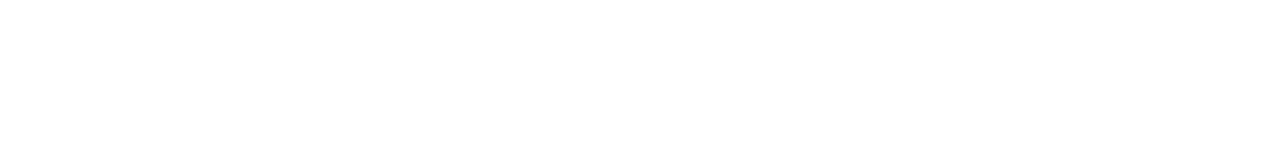
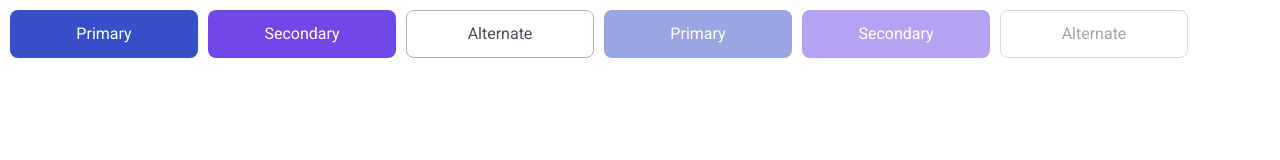
Before and after one commit to js-tasks-ru/htmlcss-20250522_vadimbariev, a website: page 03-lection1/01-button/index.html in a window 1280 px wide. Drawn offline with Linux system fonts and the light colour scheme.

Commit message:
dz3-added buttons

```diff
--- a/03-lection1/01-button/button.css
+++ b/03-lection1/01-button/button.css
@@ -1 +1,52 @@
-/* Стилизация кнопки */
+.container {
+    display: flex;
+    gap: 10px;
+    padding: 10px
+}
+
+.button {
+    height: calc(var(--unit) * 12);
+    font-size: var(--font-size-text-m);
+    font-weight: var(--font-weights-regular);
+    min-width: calc(var(--unit) * 47);
+    border-radius: 8px;
+    text-align: center;
+    border: none;
+    user-select: none;
+}
+
+.button:disabled {
+    opacity: 0.5;
+    cursor: default;
+    pointer-events: none;
+}
+
+.button_primary {
+    background-color: var(--primary);
+    color: var(--white);
+}
+
+.button_primary:not(:disabled):hover {
+    background-color: var(--primary-hover);
+}
+
+.button_secondary {
+    background-color: var(--secondary);
+    color: var(--white)
+}
+
+.button_secondary:not(:disabled):hover {
+    background-color: var(--secondary-hover);
+}
+
+.button_alternate {
+    border: 1px solid var(--grey-3);
+    background-color: var(--white);
+    color: var(--grey-4)
+}
+
+.button_alternate:not(:disabled):hover {
+    border: 1px solid var(--black);
+    background-color: var(--white);
+    color: var(--grey-4)
+}
--- a/03-lection1/01-button/index.html
+++ b/03-lection1/01-button/index.html
@@ -1,11 +1,18 @@
 <!DOCTYPE html>
 <!-- Страница с кнопкой -->
 <html lang="ru">
-    <head>
-        <link rel="stylesheet" href="../../assets/css/main.css">
-        <link rel="stylesheet" href="./button.css">
-    </head>
-    <body>
-
-    </body>
+  <head>
+    <link rel="stylesheet" href="../../assets/css/main.css" />
+    <link rel="stylesheet" href="./button.css" />
+  </head>
+  <body>
+    <div class="container">
+      <button class="button button_primary">Primary</button>
+      <button class="button button_secondary">Secondary</button>
+      <button class="button button_alternate">Alternate</button>
+      <button class="button button_primary" disabled>Primary</button>
+      <button class="button button_secondary" disabled>Secondary</button>
+      <button class="button button_alternate" disabled>Alternate</button>
+    </div>
+  </body>
 </html>
--- a/assets/css/main.css
+++ b/assets/css/main.css
@@ -1,22 +1,40 @@
 @import '../fonts/fonts.css';
+@import './modern-normalize.css';
 
 :root {
+    --unit: 4px;
     --white: #ffffff;
     --black: #212429;
     --pink: #F784AD;
-    --purple: #7048E8;
-    --blue: #374FC7;
+    --purple-1: #7048E8;
+    --purple-2: #5028C6;
+    --blue-1: #374FC7;
+    --blue-2: #2342C0;
     --red: #F03D3E;
     --grey-1: #F8F9FA;
     --grey-2: #DDE2E5;
     --grey-3: #ACB5BD;
     --grey-4: #495057;
 
+    /* font-sizes */
+    --font-size-title-xl: 50px;
+    --font-size-title-l: 38px;
+    --font-size-title-m: 28px;
+    --font-size-title-s: 20px;
+
+    --font-size-text-m: 16px;
+    --font-size-text-s: 14px;
+
+    /* font-weight */
+    --font-weight-regular: 500;
+
     --error: var(--red);
-    --success: var(--blue);
+    --success: var(--blue-1);
 
-    --primary: var(--blue);
-    --secondary: var(--purple);
+    --primary: var(--blue-1);
+    --secondary: var(--purple-1);
+    --primary-hover: var(--blue-2);
+    --secondary-hover: var(--purple-2);
 }
 
 * {
```
Also changed, not shown: index.html (+0 -1 lines).
